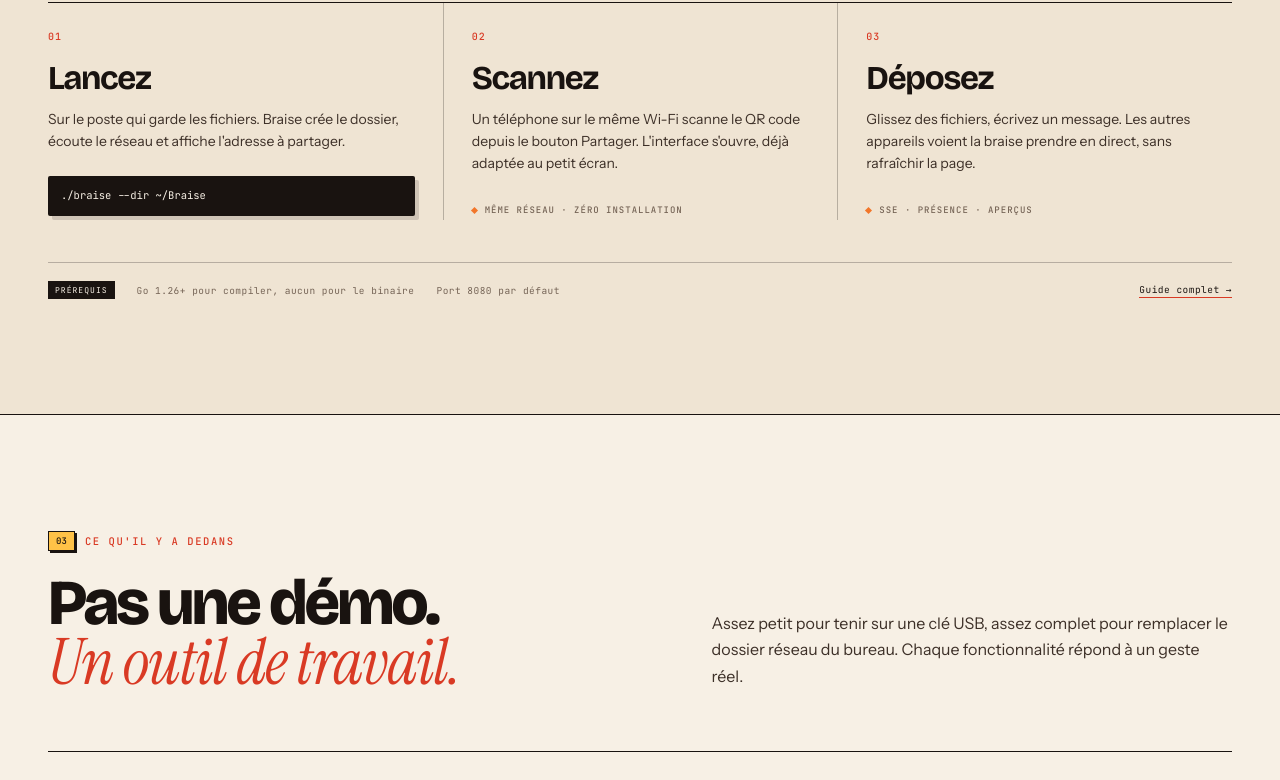
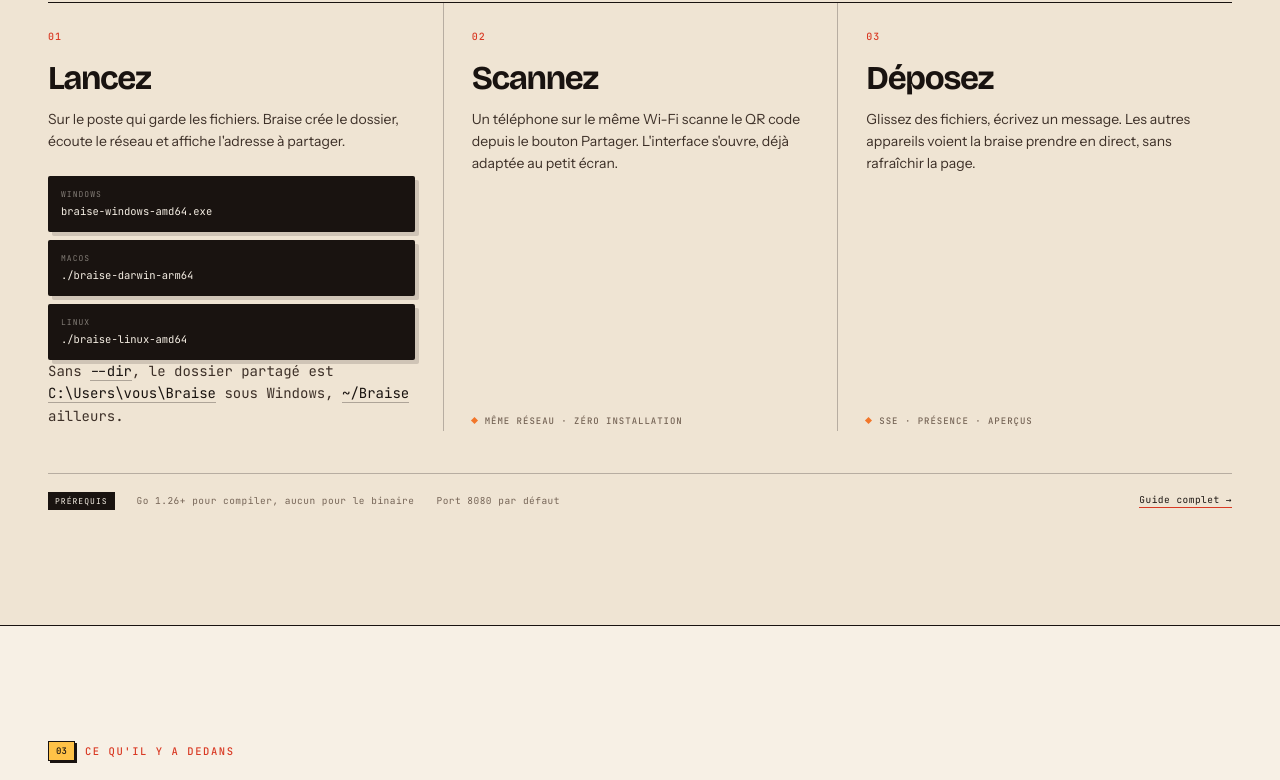
Before and after one commit to foudroyant/braise, a plain HTML site: page docs/index.html in a window 1280 px wide. Shown: the part 1807-2587 px from the top of the page. Drawn offline with nearby package versions, Linux system fonts and the light colour scheme.

Commit message:
Clarifie les chemins et le lancement sous Windows
- affiche les commandes Windows, macOS et Linux dans l'étape de lancement
- explique que ~ est propre aux shells Unix et que Braise ne l'étend pas
- documente le dossier par défaut et les chemins Windows valides
- ajoute une question fréquente sur ~/Braise sous Windows
- simplifie le démarrage rapide du README sans make

```diff
--- a/docs/index.html
+++ b/docs/index.html
@@ -135,6 +135,14 @@
             "acceptedAnswer": {
               "@type": "Answer",
               "text": "Oui. Le serveur, l'interface et les échanges restent sur le réseau local. Internet n'est utile que pour télécharger le binaire ou les polices du site public."
+            }
+          },
+          {
+            "@type": "Question",
+            "name": "Pourquoi ~/Braise ne marche-t-il pas sous Windows ?",
+            "acceptedAnswer": {
+              "@type": "Answer",
+              "text": "~ est un raccourci du dossier personnel propre aux shells macOS et Linux. Braise ne l'interprète pas lui-même. Sous Windows, indiquez un chemin réel comme C:\\Braise ou %USERPROFILE%\\Braise, ou omettez --dir : le dossier par défaut sera C:\\Users\\<vous>\\Braise. -/Braise n'est pas valide, et /Braise désigne la racine du disque, pas votre dossier personnel."
             }
           },
           {
@@ -291,7 +299,12 @@
             <span class="step-no">01</span>
             <h3>Lancez</h3>
             <p>Sur le poste qui garde les fichiers. Braise crée le dossier, écoute le réseau et affiche l'adresse à partager.</p>
-            <code class="cmd">./braise --dir ~/Braise</code>
+            <div class="cmd-stack">
+              <code class="cmd"><span class="cmd-os">Windows</span>braise-windows-amd64.exe</code>
+              <code class="cmd"><span class="cmd-os">macOS</span>./braise-darwin-arm64</code>
+              <code class="cmd"><span class="cmd-os">Linux</span>./braise-linux-amd64</code>
+            </div>
+            <p class="cmd-note">Sans <code>--dir</code>, le dossier partagé est <code>C:\Users\vous\Braise</code> sous Windows, <code>~/Braise</code> ailleurs.</p>
           </li>
           <li class="step reveal">
             <span class="step-no">02</span>
@@ -488,6 +501,16 @@
 
             <details class="faq-item">
               <summary>
+                <span class="faq-q">Pourquoi <code>~/Braise</code> ne marche-t-il pas sous Windows ?</span>
+                <span class="faq-plus" aria-hidden="true"></span>
+              </summary>
+              <div class="faq-a">
+                <p><code>~</code> est un raccourci du dossier personnel propre aux shells macOS et Linux. Braise ne l'interprète pas lui-même. Sous Windows, indiquez un chemin réel comme <code>C:\Braise</code> ou <code>%USERPROFILE%\Braise</code>, ou omettez <code>--dir</code> : le dossier par défaut sera <code>C:\Users\vous\Braise</code>. <code>-/Braise</code> n'est pas valide, et <code>/Braise</code> désigne la racine du disque, pas votre dossier personnel.</p>
+              </div>
+            </details>
+
+            <details class="faq-item">
+              <summary>
                 <span class="faq-q">Est-ce que Braise est sécurisé ?</span>
                 <span class="faq-plus" aria-hidden="true"></span>
               </summary>
@@ -511,12 +534,16 @@
         <div class="download-grid">
           <div class="download-copy">
             <div class="terminal" aria-label="Commande de lancement">
+              <span class="terminal-line comment"># Windows : double-clic, ou dans PowerShell</span>
+              <span class="terminal-line"><span class="prompt">&gt;</span> .\braise-windows-amd64.exe</span>
+              <span class="terminal-line comment"># macOS / Linux</span>
               <span class="terminal-line"><span class="prompt">$</span> chmod +x braise-linux-amd64</span>
-              <span class="terminal-line"><span class="prompt">$</span> ./braise-linux-amd64 --dir ~/Braise</span>
-              <span class="terminal-line comment"># Windows : braise-windows-amd64.exe --dir C:\Braise</span>
+              <span class="terminal-line"><span class="prompt">$</span> ./braise-linux-amd64</span>
             </div>
 
-            <p class="download-note">Les binaires ne sont pas signés. macOS peut demander une autorisation dans <strong>Réglages → Confidentialité et sécurité</strong> ; Windows peut afficher SmartScreen, cliquez sur <strong>Informations complémentaires</strong>.</p>
+            <p class="download-note">Sans <code>--dir</code>, Braise partage <code>C:\Users\&lt;vous&gt;\Braise</code> sous Windows ou <code>~/Braise</code> sous macOS et Linux.</p>
+
+            <p class="download-note download-note-sub">Les binaires ne sont pas signés. macOS peut demander une autorisation dans <strong>Réglages → Confidentialité et sécurité</strong> ; Windows peut afficher SmartScreen, cliquez sur <strong>Informations complémentaires</strong>.</p>
 
             <div class="download-links">
               <a href="https://github.com/foudroyant/braise/releases/latest" rel="noopener">Notes de version</a>
--- a/docs/styles.css
+++ b/docs/styles.css
@@ -576,6 +576,31 @@ h2 em {
   overflow-x: auto;
   white-space: nowrap;
 }
+.cmd-stack {
+  display: grid;
+  gap: 8px;
+  margin-top: 24px;
+}
+.cmd-stack .cmd { margin-top: 0; }
+.cmd-os {
+  display: block;
+  margin-bottom: 4px;
+  font-size: 8px;
+  letter-spacing: .13em;
+  text-transform: uppercase;
+  color: rgba(247, 240, 229, .48);
+}
+.cmd-note {
+  margin: 14px 0 0;
+  font: 400 10px/1.6 var(--mono);
+  color: var(--muted);
+}
+.cmd-note code {
+  font: inherit;
+  color: var(--ink);
+  border-bottom: 1px solid rgba(25, 19, 16, .3);
+  white-space: nowrap;
+}
 .step-tag {
   display: flex;
   align-items: center;
@@ -880,6 +905,11 @@ h2 em {
   letter-spacing: -.025em;
   transition: color .18s;
 }
+.faq-q code {
+  font: 500 .82em var(--mono);
+  letter-spacing: -.02em;
+  white-space: nowrap;
+}
 .faq-item summary:hover .faq-q { color: var(--red); }
 .faq-item summary:focus-visible {
   outline: 2px solid var(--red);
@@ -1017,6 +1047,7 @@ h2 em {
   color: rgba(247, 240, 229, .76);
 }
 .download-note strong { color: var(--paper); font-weight: 600; }
+.download-note-sub { margin-top: 10px; }
 
 .download-links {
   display: flex;
```
Also changed, not shown: 1 other file.
